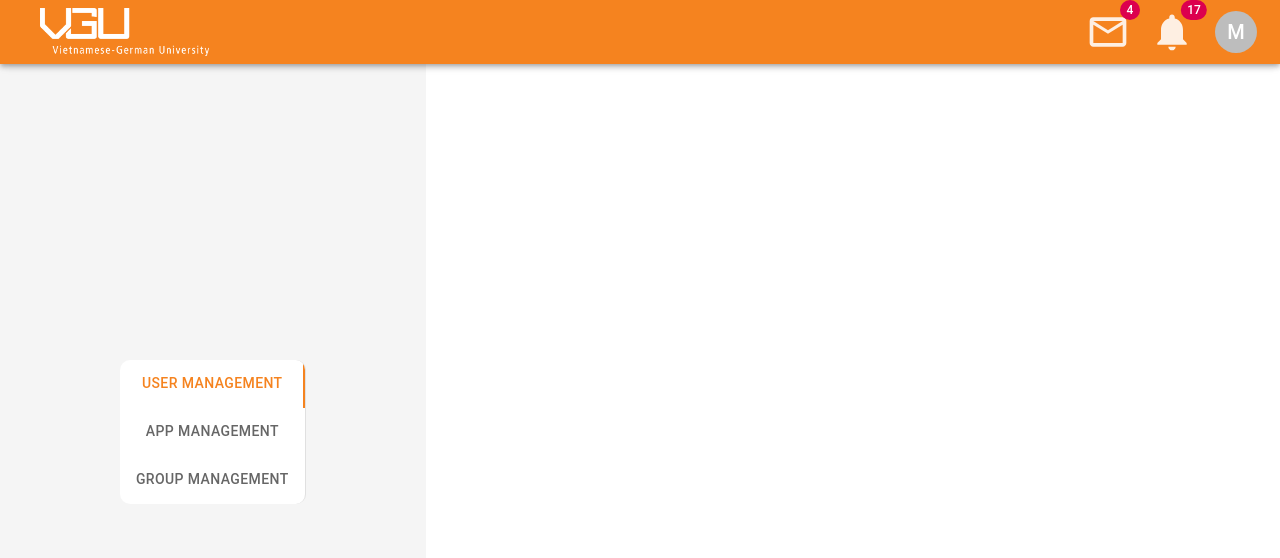
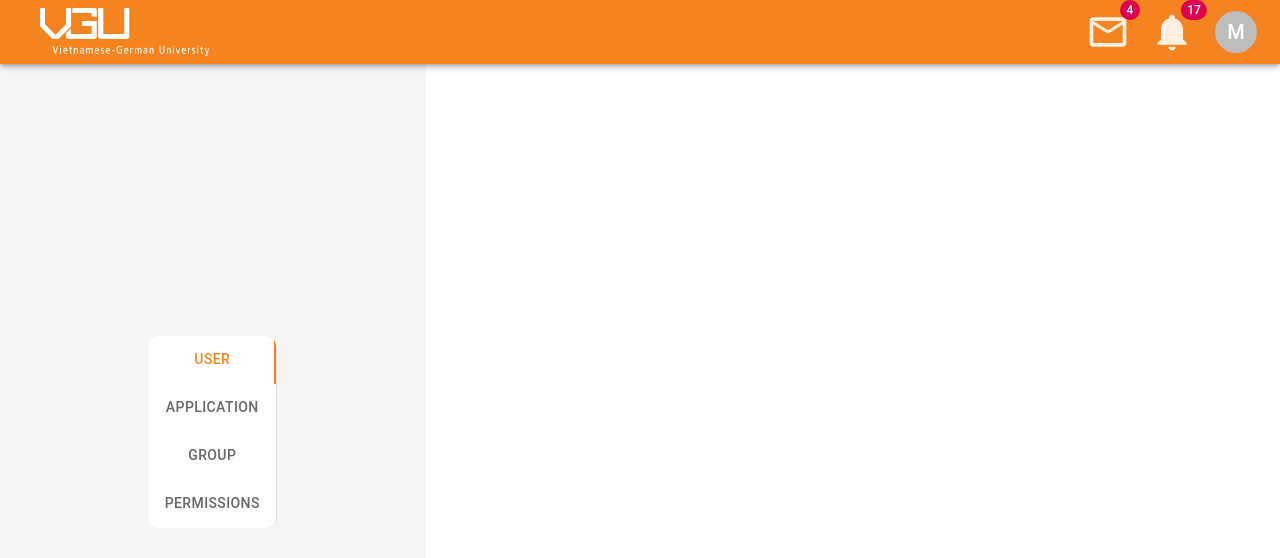
Before and after one commit to ThanhTungEric/VGU_PORTAL, a React (Vite) app: page /admin in a window 1280 px wide. Shown: the top 558 px of the page. Built offline with nearby package versions, Linux system fonts and the light colour scheme.

Commit message:
olde code

```diff
--- a/src/App.jsx
+++ b/src/App.jsx
@@ -8,7 +8,6 @@ import HomePage from "./pages/home/HomePage";
 import LoginPage from "./pages/login/LoginPageNew";
 import ProfilePage from "./pages/profile/ProfilePage";
 import AdminPage from "./pages/admin/AdminPage";
-import ErrorPage from "./pages/ErrorPage";
 
 function App() {
     const isLogin = true;
@@ -21,7 +20,6 @@ function App() {
                     <Route path="/login" element={<LoginPage />} />
                     <Route path="/profile" element={<ProfilePage />} />
                     <Route path="/admin" element={<AdminPage />} />
-                    <Route path="*" element={<ErrorPage />} />
                 </Routes>
             </ThemeProvider>
         </>
--- a/src/pages/admin/AdminPage.jsx
+++ b/src/pages/admin/AdminPage.jsx
@@ -41,9 +41,10 @@ export default function AdminPage() {
                         borderRadius: "10px",
                     }}
                 >
-                    <Tab label="User Management" {...tabProps(0)} />
-                    <Tab label="App Management" {...tabProps(1)} />
-                    <Tab label="Group Management" {...tabProps(2)} />
+                    <Tab label="User" {...tabProps(0)} />
+                    <Tab label="Application" {...tabProps(1)} />
+                    <Tab label="Group" {...tabProps(2)} />
+                    <Tab label="Permissions" {...tabProps(3)} />
                 </Tabs>
             </LeftPanel>
             <RightPanel
@@ -63,6 +64,9 @@ export default function AdminPage() {
                 <TabPanel value={value} index={2}>
                     KOPDWQ
                 </TabPanel>
+                <TabPanel value={value} index={3}>
+                    what the up 123
+                </TabPanel>
             </RightPanel>
         </div>
     );
```
Also changed, not shown: 1 other file (tests, documents, lock files or other folders).
